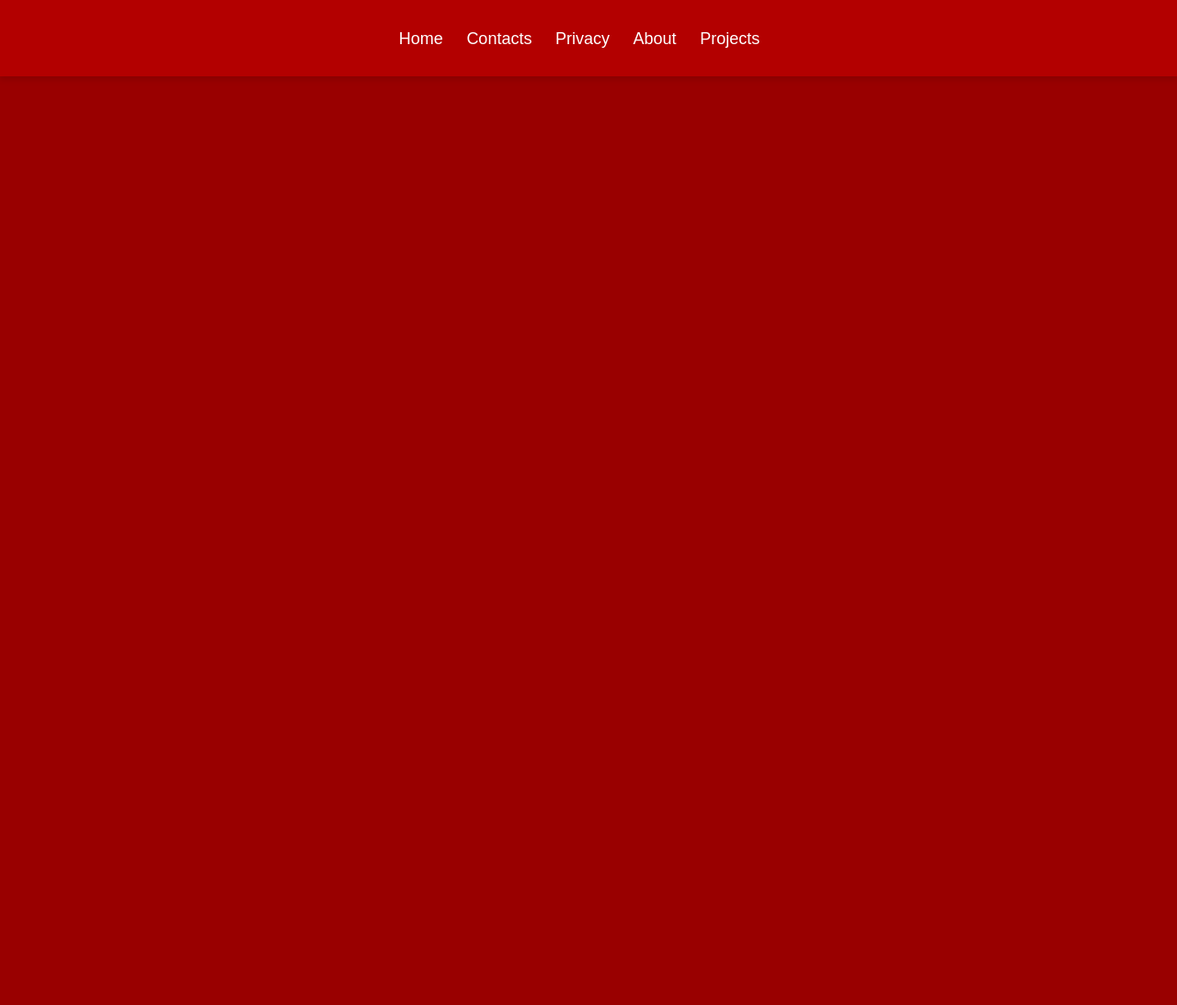
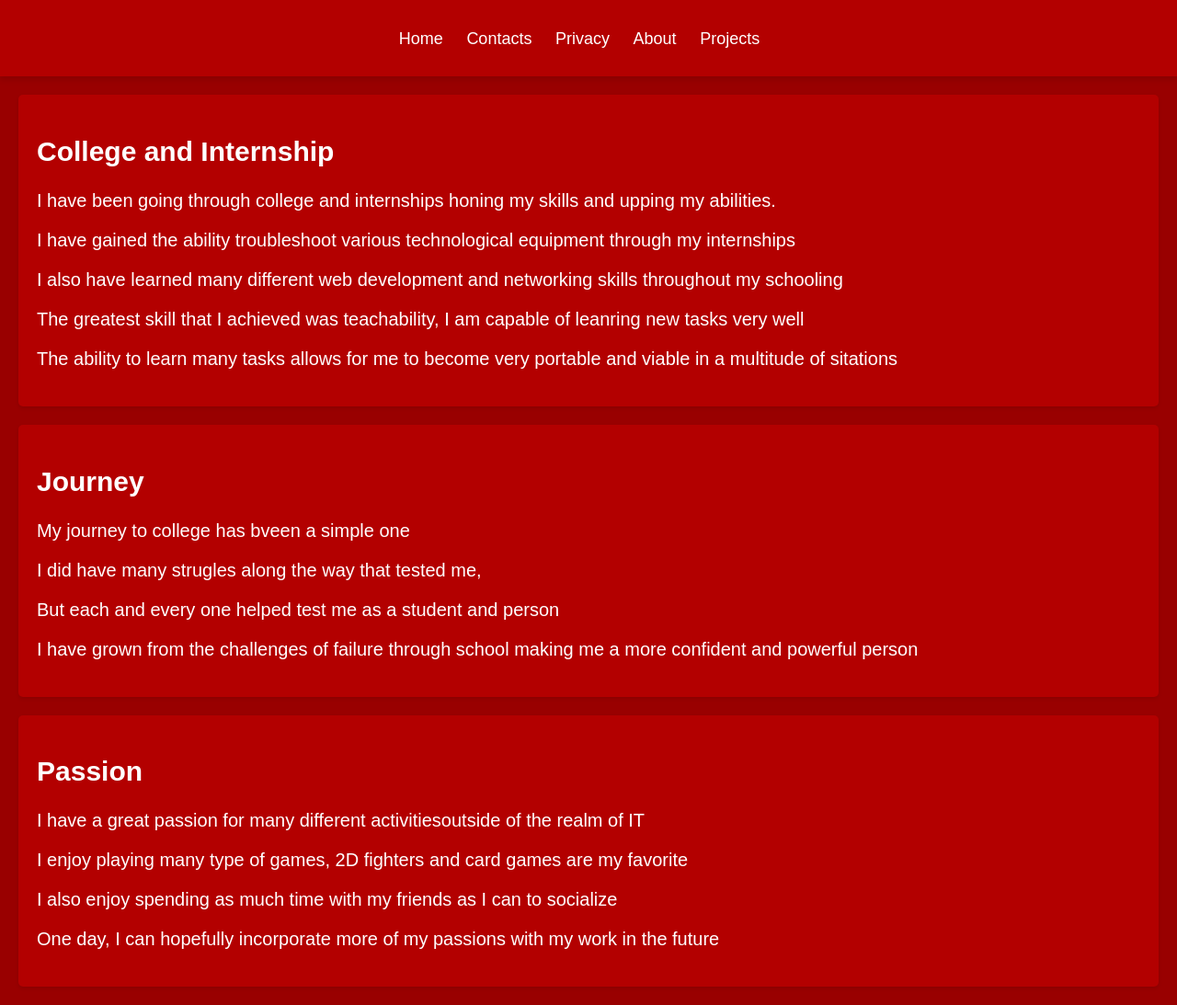
Before and after one commit to jjosias14/IS218-Individual, a plain HTML site: page about.html in a window 1280 px wide. Shown: the whole page at 92% size. Before the commit the page ends 800 px from the top, so only its background shows below. Drawn offline with Linux system fonts and the light colour scheme.

Commit message:
updating pages

```diff
--- a/about.html
+++ b/about.html
@@ -23,10 +23,30 @@
         <!-- Same header content as before -->
     </header>
     <main>
-        <section class="about-content">
-            <!-- Don't forget to add your bio here -->
-            <!-- Example: <p>I am a passionate web developer...</p> -->
+        <section class="info-box">
+           <h2>College and Internship</h2>
+           <p>I have been going through college and internships honing my skills and upping my abilities.</p>
+           <p>I have gained the ability troubleshoot various technological equipment through my internships</p>
+           <p>I also have learned many different web development and networking skills throughout my schooling</p>
+           <p>The greatest skill that I achieved was teachability, I am capable of leanring new tasks very well</p>
+           <p> The ability to learn many tasks allows for me to become very portable and viable in a multitude of sitations</p>
         </section>
+        <section class="info-box">
+            <h2> Journey</h2>
+            <p>My journey to college has bveen a simple one</p>
+            <p>I did have many strugles along the way that tested me,</p>
+            <p>But each and every one helped test me as a student and person </p>
+            <p> I have grown from the challenges of failure through school making me a more confident and powerful person</p>
+        </section>
+
+            <section class="info-box">
+                <h2>Passion</h2>
+                <p>I have a great passion for many different activitiesoutside of the realm of IT</p>
+                <p>I enjoy playing many type of games, 2D fighters and card games are my favorite</p>
+                <p> I also enjoy spending as much time with my friends as I can to socialize</p>
+                <p> One day, I can hopefully incorporate more of my passions with my work in the future</p>
+            </section>
+
     </main>
     <footer>
         <!-- Your footer content goes here -->
--- a/style/main.css
+++ b/style/main.css
@@ -54,7 +54,8 @@ body {
 }
 
 .info-box {
-    background-color: #f9f9f9;
+    background-color: #b30000; /* Dark red */
+    color: white;
     padding: 20px;
     margin: 20px;
     border-radius: 5px;
@@ -62,9 +63,22 @@ body {
 }
 
 .info-box-2{
-    background-color: #f9f9f9;
+    background-color:#b30000; /* Dark red */
+    color: white;
     padding: 20px;
     margin: 20px;
     border-radius: 5px;
     box-shadow: 0 2px 4px rgba(0, 0, 0, 0.1);
 }
+
+
+.banner {
+    background-color: #b30000; /* Dark red */
+    color: white;
+    text-align: center;
+    padding: 10px 0;
+}
+
+.banner h1 {
+    margin: 0;
+}
```
Also changed, not shown: contacts.html (+3 -2 lines), index.html (+4 -1 lines).
